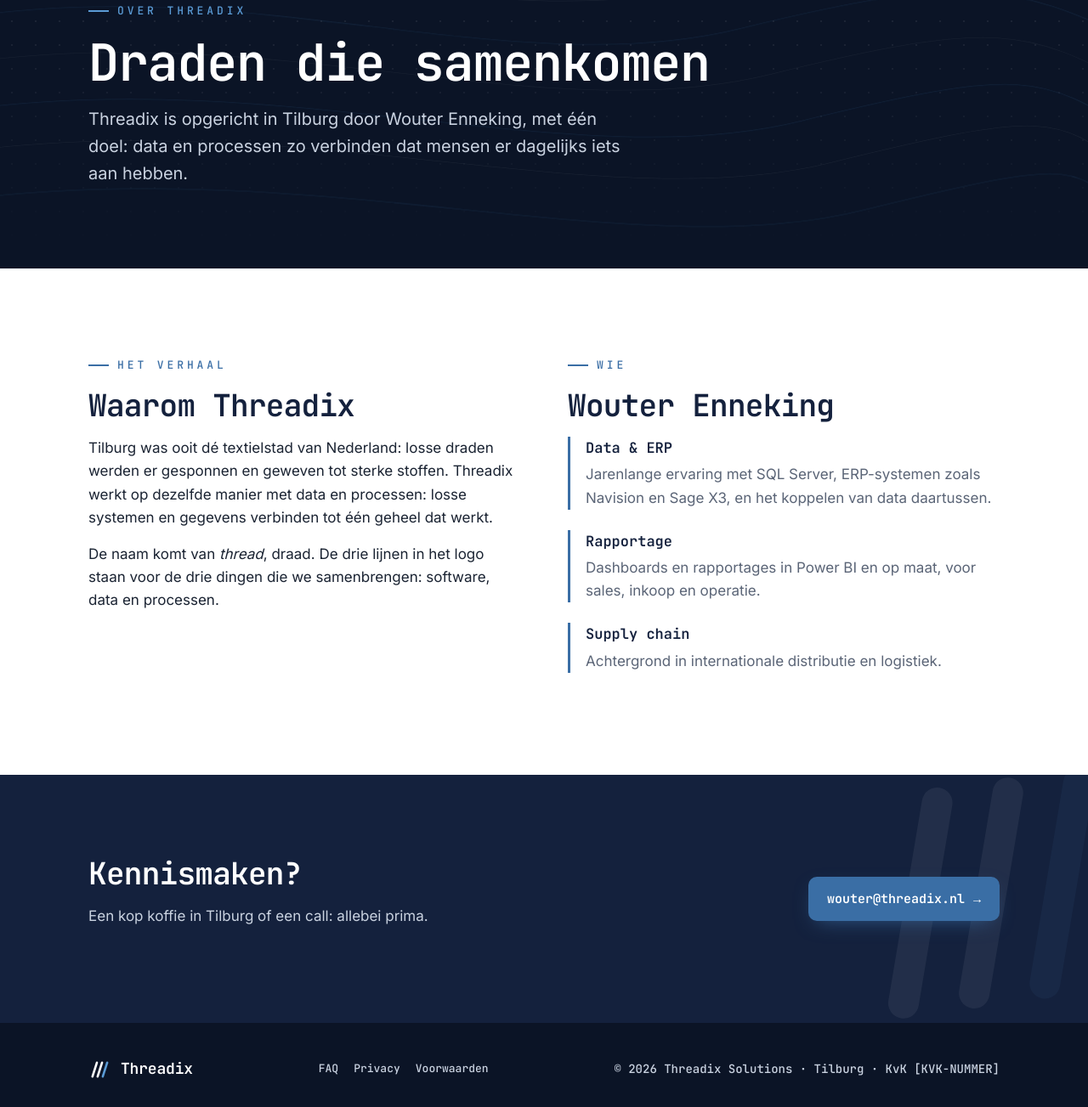
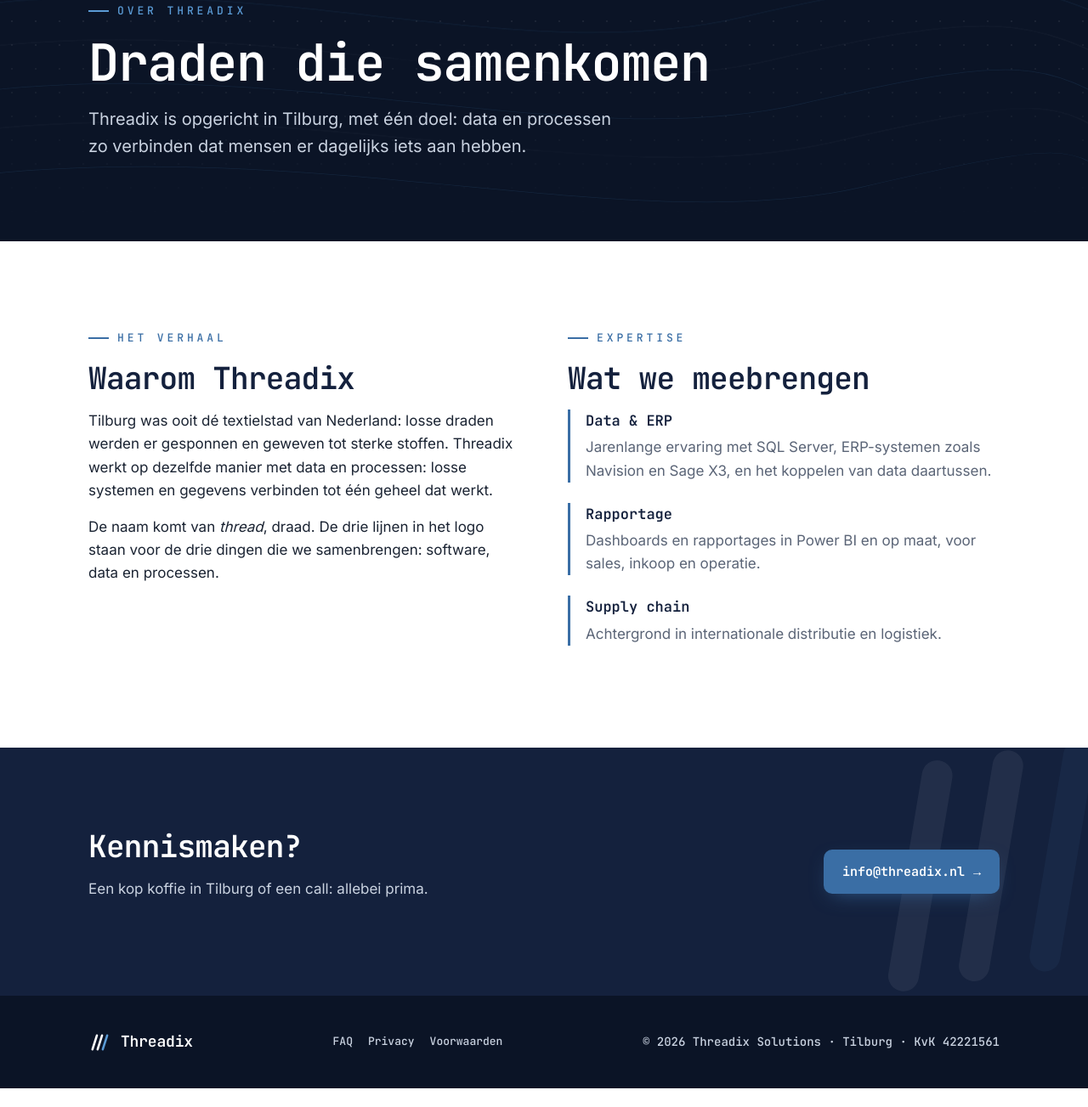
Before and after one commit to threadix-nl/threadix-nl.github.io, a plain HTML site: page over.html in a window 1280 px wide. Shown: the part 157-1460 px from the top of the page at 85% size. After the commit the page ends 1438 px from the top, so only its background shows below. Drawn offline with Linux system fonts and the light colour scheme.

Commit message:
Update company description and contact email

```diff
--- a/over.html
+++ b/over.html
@@ -4,9 +4,9 @@
   <meta charset="utf-8">
   <meta name="viewport" content="width=device-width, initial-scale=1">
   <title>Over Threadix – Threadix Solutions</title>
-  <meta name="description" content="Threadix Solutions is opgericht door Wouter Enneking in Tilburg. Ervaring in data, ERP en rapportage.">
+  <meta name="description" content="Threadix Solutions is gevestigd in Tilburg. Ervaring in data, ERP en rapportage.">
   <meta property="og:title" content="Over Threadix – Threadix Solutions">
-  <meta property="og:description" content="Threadix Solutions is opgericht door Wouter Enneking in Tilburg. Ervaring in data, ERP en rapportage.">
+  <meta property="og:description" content="Threadix Solutions is gevestigd in Tilburg. Ervaring in data, ERP en rapportage.">
   <link rel="icon" href="favicon.svg" type="image/svg+xml">
   <link rel="stylesheet" href="style.css">
   <script src="site.js" defer></script>
@@ -40,7 +40,7 @@
         <div class="hero-text">
           <p class="eyebrow">Over Threadix</p>
           <h1>Draden die samenkomen</h1>
-          <p class="lead">Threadix is opgericht in Tilburg door Wouter Enneking, met één doel: data en processen zo verbinden dat mensen er dagelijks iets aan hebben.</p>
+          <p class="lead">Threadix is opgericht in Tilburg, met één doel: data en processen zo verbinden dat mensen er dagelijks iets aan hebben.</p>
 
         </div>
 
@@ -56,8 +56,8 @@
           <p>De naam komt van <em>thread</em>, draad. De drie lijnen in het logo staan voor de drie dingen die we samenbrengen: software, data en processen.</p>
         </div>
         <div class="reveal">
-          <p class="eyebrow">Wie</p>
-          <h2>Wouter Enneking</h2>
+          <p class="eyebrow">Expertise</p>
+          <h2>Wat we meebrengen</h2>
           <div class="fact"><strong>Data &amp; ERP</strong><span>Jarenlange ervaring met SQL Server, ERP-systemen zoals Navision en Sage X3, en het koppelen van data daartussen.</span></div>
           <div class="fact"><strong>Rapportage</strong><span>Dashboards en rapportages in Power BI en op maat, voor sales, inkoop en operatie.</span></div>
           <div class="fact"><strong>Supply chain</strong><span>Achtergrond in internationale distributie en logistiek.</span></div>
@@ -71,7 +71,7 @@
           <h2>Kennismaken?</h2>
           <p>Een kop koffie in Tilburg of een call: allebei prima.</p>
         </div>
-        <a class="btn btn-primary" href="mailto:wouter@threadix.nl">wouter@threadix.nl <span class="arrow" aria-hidden="true">→</span></a>
+        <a class="btn btn-primary" href="mailto:info@threadix.nl">info@threadix.nl <span class="arrow" aria-hidden="true">→</span></a>
       </div>
     </section>
   </main>
@@ -80,7 +80,7 @@
     <div class="wrap">
       <a class="brand" href="index.html"><img src="mark-wit.svg" alt=""><span>Threadix</span></a>
       <div class="footer-links"><a href="faq.html">FAQ</a><a href="privacy.html">Privacy</a><a href="voorwaarden.html">Voorwaarden</a></div>
-      <span class="mono">© 2026 Threadix Solutions · Tilburg · KvK [KVK-NUMMER]</span>
+      <span class="mono">© 2026 Threadix Solutions · Tilburg · KvK 42221561</span>
     </div>
   </footer>
 </body>
```
